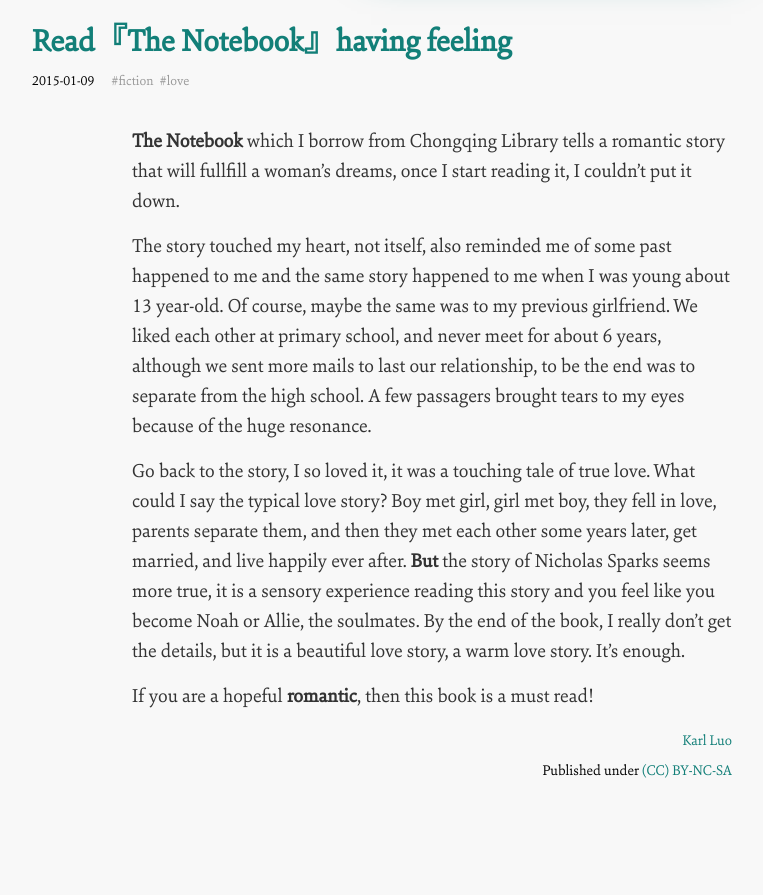
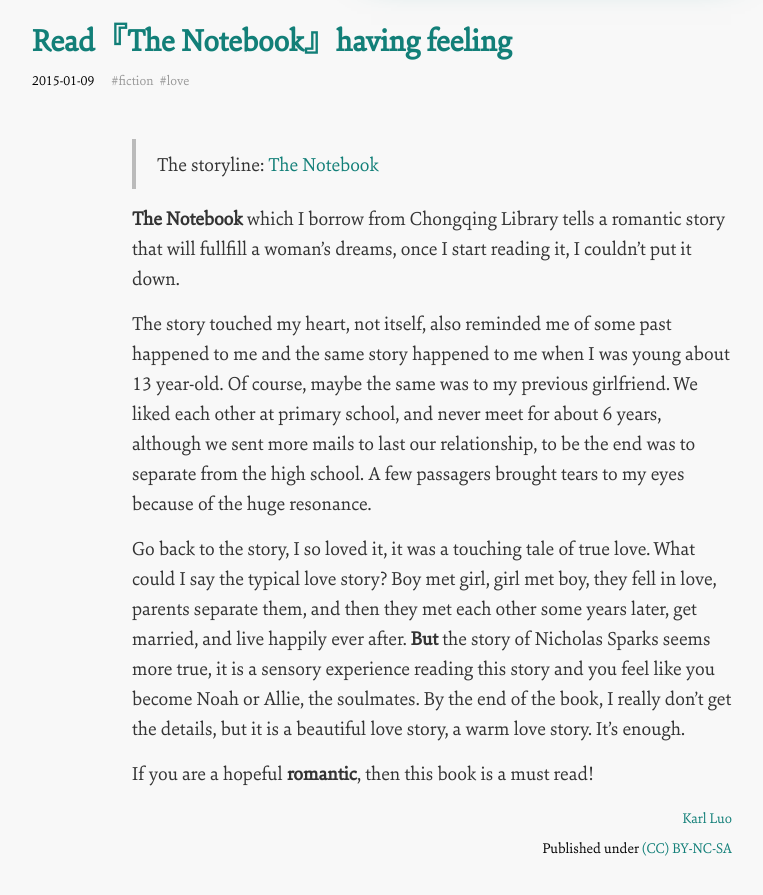
Before and after one commit to luolinjia/en, a Jekyll site: the page built from _posts/2015-01-09-the-notebook-feeling.md, in a window 1280 px wide and 1331 px high. Shown: the part 388-1283 px from the top of the window, without its empty margins (208-971 px from the left). Built offline with Jekyll 4.4.1, drawn with Linux system fonts in a browser that asks for light colours; Markdown is read by kramdown in place of the engine named in the settings; comment, search, counter and statistics services are not loaded.

Commit message:
Update 2015-01-09-the-notebook-feeling.md

```diff
--- a/_posts/2015-01-09-the-notebook-feeling.md
+++ b/_posts/2015-01-09-the-notebook-feeling.md
@@ -11,6 +11,8 @@ tags:
 - love
 ---
 
+> The storyline: [The Notebook](http://en.wikipedia.org/wiki/The_Notebook_(novel))
+
 **The Notebook** which I borrow from Chongqing Library tells a romantic story that will fullfill a woman's dreams, once I start reading it, I couldn't put it down.
 
 The story touched my heart, not itself, also reminded me of some past happened to me and the same story happened to me when I was young about 13 year-old. Of course, maybe the same was to my previous girlfriend. We liked each other at primary school, and never meet for about 6 years, although we sent more mails to last our relationship, to be the end was to separate from the high school. A few passagers brought tears to my eyes because of the huge resonance.
```
